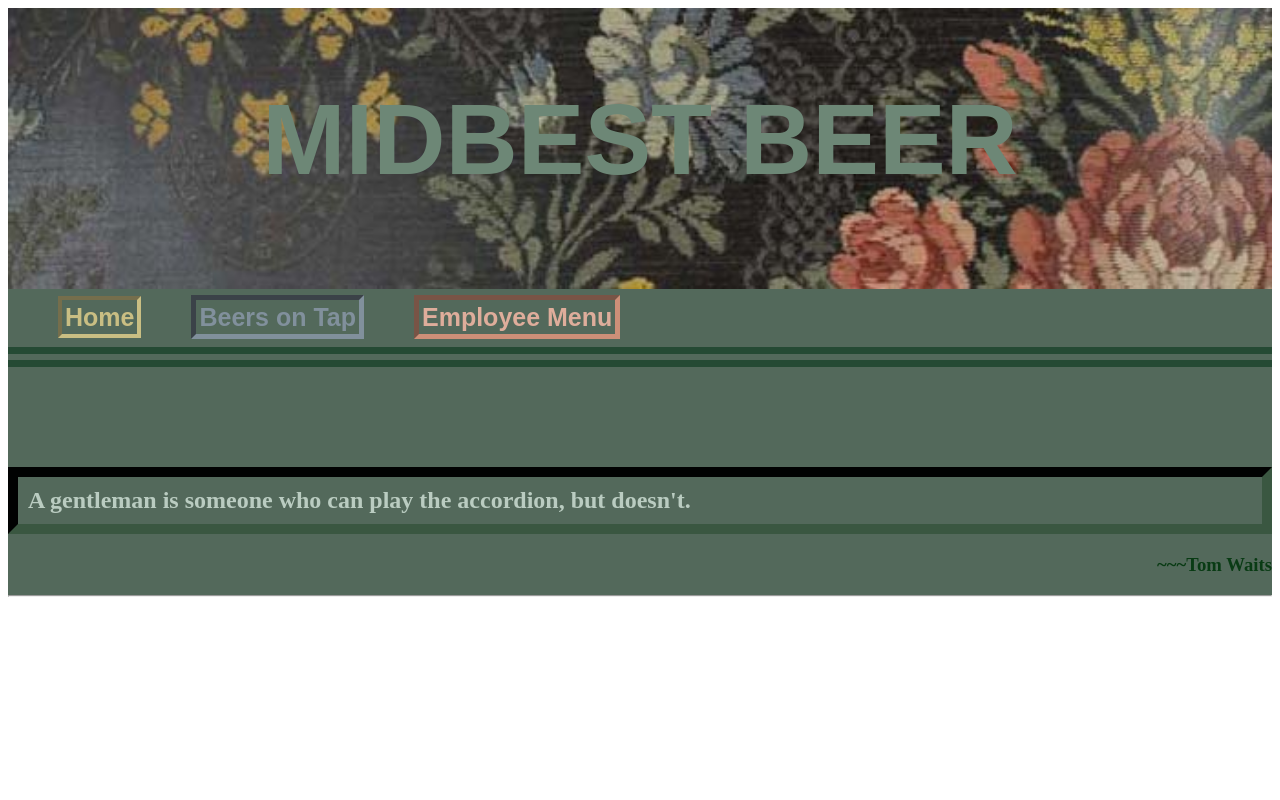
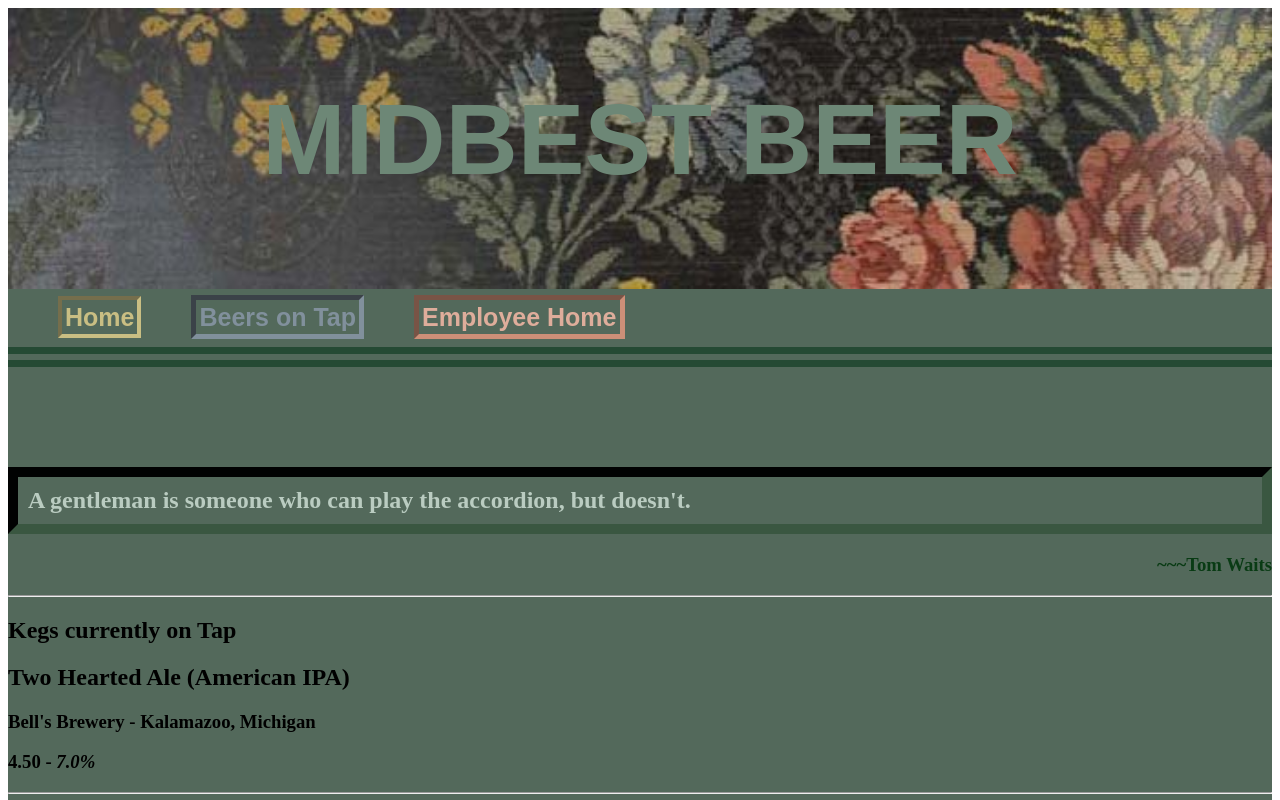
Before and after one commit to mstambaugh/tap-room-react, a React app: page /#/employeehome in a window 1280 px wide. Shown: the top 800 px of the page. Built offline with nearby package versions, Linux system fonts and the light colour scheme.

Commit message:
work on employee components and keg add/edit routes

```diff
--- a/src/components/EmployeeHome.jsx
+++ b/src/components/EmployeeHome.jsx
@@ -1,4 +1,6 @@
 import React from 'react';
+import Keg from './Keg';
+import {masterKegList} from './TapList';
 
 const QuoteStyles = {
   color: '#baccc1',
@@ -10,18 +12,44 @@ const TomWaitsStyles = {
   color: '#093b14',
   textAlign: 'right'
 };
+// const masterKegList = [
+//   {
+//     name: 'Two Hearted Ale',
+//     brand: 'Bell\'s Brewery',
+//     location: 'Kalamazoo, Michigan',
+//     variety: 'American IPA',
+//     price: '4.50',
+//     abv: '7.0%'
+//   },
+//   {
+//     name: 'Porter',
+//     brand: 'Founders Brewing Co.',
+//     location: 'Grand Rapids, Michigan',
+//     variety: 'Robust Porter',
+//     price: '5.00',
+//     abv: '6.5%'
+//   }
+// ];
+
 function EmployeeHome() {
   return (
     <div>
-      <h2 style={QuoteStyles}>A gentleman is someone who can play the accordion, but doesn't.</h2>
-      <h3 style={TomWaitsStyles}>~~~Tom Waits</h3>
-      <hr />
       <div>
-
-
+        <h2 style={QuoteStyles}>A gentleman is someone who can play the accordion, but doesn't.</h2>
+        <h3 style={TomWaitsStyles}>~~~Tom Waits</h3>
+        <hr />
       </div>
-
       <div>
+        <h2>Kegs currently on Tap</h2>
+        {masterKegList.map((keg, index) =>
+          <Keg name={keg.name}
+            brand={keg.brand}
+            location={keg.location}
+            variety={keg.variety}
+            price={keg.price}
+            abv={keg.abv}
+            key={index} />
+        )}
       </div>
     </div>
   );
--- a/src/components/Header.jsx
+++ b/src/components/Header.jsx
@@ -25,7 +25,7 @@ const headerStyling = {
 const headerWallpaperStyling = {
   width: '100%',
   zIndex: '-1',
-  paddingBottom: '10px'
+  paddingBottom: '10px',
 };
 
 const link1Styling = {
@@ -76,7 +76,7 @@ function Header() {
       <div>
         <Link to='/' style={link1Styling}>Home</Link>
         <Link to='/TapList' style={link2Styling}>Beers on Tap</Link>
-        <Link to='/EmployeeHome' style={link3Styling}>Employee Menu</Link>
+        <Link to='/EmployeeHome' style={link3Styling}>Employee Home</Link>
       </div>
     </div>
   );
--- a/src/components/TapList.jsx
+++ b/src/components/TapList.jsx
@@ -1,5 +1,6 @@
 import React from 'react';
 import Keg from './Keg';
+
 
 var masterKegList = [
   {
@@ -40,3 +41,4 @@ function TapList() {
 }
 
 export default TapList;
+export {masterKegList};
```
Also changed, not shown: src/components/AddKeg.jsx (+28 -0 lines).
